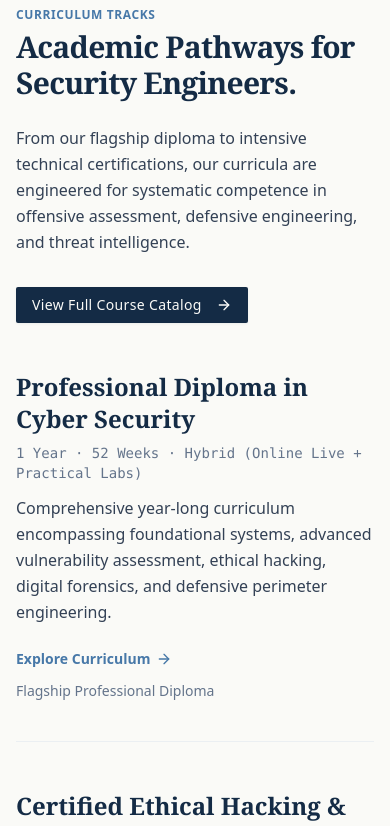
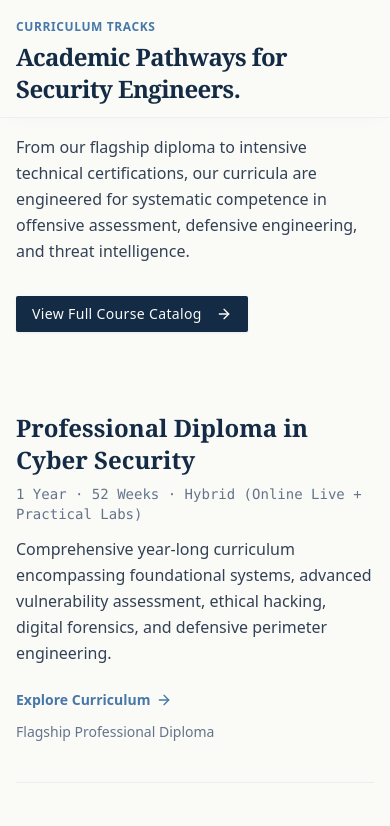
Before and after one commit to thesamubin/arena.edu.bd, a Next.js app: page / in a window 390 px wide. Shown: the part 2120-2946 px from the top of the page. Built offline with nearby package versions, Linux system fonts and the light colour scheme.

Commit message:
Improve responsive section headings
Refine academic, resource, and faculty sections with responsive sticky headings, improved mobile spacing, and clearer separation between introductory content and listings.

```diff
--- a/src/components/home/AcademicPathwaysSection.tsx
+++ b/src/components/home/AcademicPathwaysSection.tsx
@@ -19,14 +19,17 @@ export function AcademicPathwaysSection() {
         <div className="flex flex-col lg:flex-row gap-12 lg:gap-24 items-start">
 
           {/* Header Column */}
-          <div className="lg:w-1/3 space-y-6 lg:sticky lg:top-24">
+          <div className="lg:w-1/3 lg:sticky lg:top-24">
+            <div className="sticky top-16 sm:top-[72px] z-20 bg-academic-warm py-3 -mx-4 px-4 sm:mx-0 sm:px-0 lg:static lg:bg-transparent lg:p-0 lg:z-auto border-b border-academic-grey-border/50 lg:border-none shadow-[0_4px_20px_-10px_rgba(0,0,0,0.05)] lg:shadow-none transition-all">
               <Heading
                 level={2}
                 kicker="Curriculum Tracks"
-              className="text-3xl sm:text-4xl"
+                className="text-2xl sm:text-3xl lg:text-4xl"
               >
                 Academic Pathways for Security Engineers.
               </Heading>
+            </div>
+            <div className="space-y-6 mt-4 lg:mt-6 relative z-10">
               <p className="text-academic-ink-secondary text-base leading-relaxed">
                 From our flagship diploma to intensive technical certifications, our curricula
                 are engineered for systematic competence in offensive assessment, defensive engineering,
@@ -39,9 +42,10 @@ export function AcademicPathwaysSection() {
                 </Button>
               </div>
             </div>
+          </div>
 
           {/* Programs List */}
-          <div className="lg:w-2/3 space-y-12">
+          <div className="lg:w-2/3 space-y-12 mt-8 lg:mt-0 relative z-10">
             {ACADEMIC_PROGRAMS.map((program) => (
               <div key={program.id} className="group border-b border-academic-grey-border/60 pb-10 last:border-0 last:pb-0">
                 <div className="flex flex-col sm:flex-row sm:items-baseline justify-between gap-2 mb-3">
--- a/src/components/home/EducationalResourcesSection.tsx
+++ b/src/components/home/EducationalResourcesSection.tsx
@@ -16,14 +16,17 @@ export function EducationalResourcesSection() {
       <Container size="xl">
         <div className="flex flex-col lg:flex-row gap-12 lg:gap-24 items-start">
 
-          <div className="lg:w-1/3 space-y-6 lg:sticky lg:top-24">
+          <div className="lg:w-1/3 lg:sticky lg:top-24">
+            <div className="sticky top-16 sm:top-[72px] z-20 bg-academic-warm py-3 -mx-4 px-4 sm:mx-0 sm:px-0 lg:static lg:bg-transparent lg:p-0 lg:z-auto border-b border-academic-grey-border/50 lg:border-none shadow-[0_4px_20px_-10px_rgba(0,0,0,0.05)] lg:shadow-none transition-all">
               <Heading
                 level={2}
                 kicker="Publications & Resources"
-              className="text-3xl sm:text-4xl"
+                className="text-2xl sm:text-3xl lg:text-4xl"
               >
                 Educational Guides & Security Standards.
               </Heading>
+            </div>
+            <div className="space-y-6 mt-4 lg:mt-6 relative z-10">
               <p className="text-academic-ink-secondary text-base leading-relaxed">
                 Curated pedagogical references, technical primers, and institutional ethics guidelines
                 published by the faculty to support sound security practices and responsible disclosure.
@@ -35,8 +38,9 @@ export function EducationalResourcesSection() {
                 </Button>
               </div>
             </div>
+          </div>
 
-          <div className="lg:w-2/3 space-y-12">
+          <div className="lg:w-2/3 space-y-12 mt-8 lg:mt-0 relative z-10">
             {EDUCATIONAL_RESOURCES.map((resource, idx) => (
               <div key={idx} className="group border-b border-academic-grey-border/60 pb-10 last:border-0 last:pb-0">
                 <div className="flex items-center gap-3 mb-4 text-academic-blue">
--- a/src/components/home/FacultySection.tsx
+++ b/src/components/home/FacultySection.tsx
@@ -16,14 +16,17 @@ export function FacultySection() {
       <Container size="xl">
         <div className="flex flex-col lg:flex-row gap-12 lg:gap-24 items-start">
 
-          <div className="lg:w-1/3 space-y-6 lg:sticky lg:top-24">
+          <div className="lg:w-1/3 lg:sticky lg:top-24">
+            <div className="sticky top-16 sm:top-[72px] z-20 bg-academic-warm py-3 -mx-4 px-4 sm:mx-0 sm:px-0 lg:static lg:bg-transparent lg:p-0 lg:z-auto border-b border-academic-grey-border/50 lg:border-none shadow-[0_4px_20px_-10px_rgba(0,0,0,0.05)] lg:shadow-none transition-all">
               <Heading
                 level={2}
                 kicker="Academic Council"
-              className="text-3xl sm:text-4xl"
+                className="text-2xl sm:text-3xl lg:text-4xl"
               >
                 Faculty with Active Field Experience.
               </Heading>
+            </div>
+            <div className="space-y-6 mt-4 lg:mt-6 relative z-10">
               <p className="text-academic-ink-secondary text-base leading-relaxed">
                 Our instructors are active security consultants, penetration testers, and vulnerability
                 researchers. Instruction is grounded in real enterprise engagements.
@@ -35,8 +38,9 @@ export function FacultySection() {
                 </Button>
               </div>
             </div>
+          </div>
 
-          <div className="lg:w-2/3 space-y-12">
+          <div className="lg:w-2/3 space-y-12 mt-8 lg:mt-0 relative z-10">
             {VERIFIED_FACULTY.map((faculty, idx) => {
               const initials = faculty.name
                 .split(" ")
```
Lines whose indentation alone changed are shown as unchanged.
